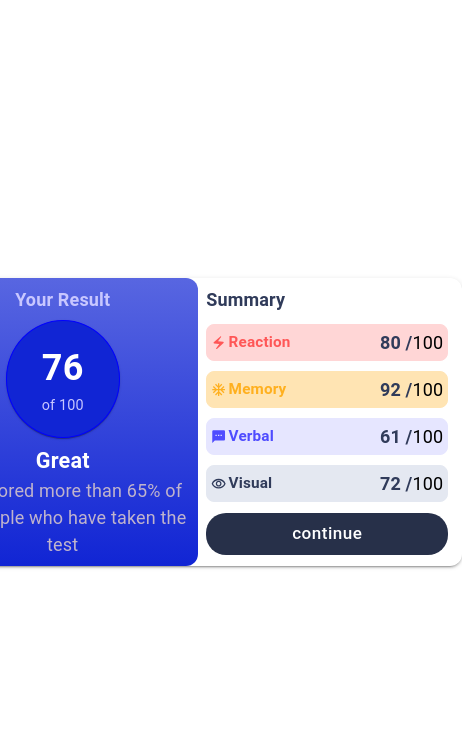
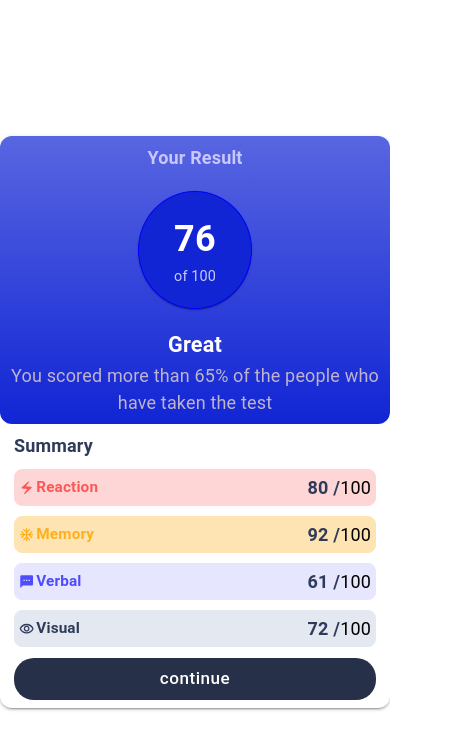
Before and after one commit to Bidhu1024/FM-ResultsPage, a React (Vite) app: page / in a window 390 px wide. Shown: the top 750 px of the page, 462 px wide, since content can reach past the window. Built offline with nearby package versions, Linux system fonts and the light colour scheme.

Commit message:
Completed

```diff
--- a/src/components/Main.jsx
+++ b/src/components/Main.jsx
@@ -1,47 +1,41 @@
-import { Box, Typography, Button, } from "@mui/material";
+import { Box, Typography, Button,  useMediaQuery, useTheme,IconButton } from "@mui/material";
 import ElectricBoltIcon from "@mui/icons-material/ElectricBolt";
 import AcUnitIcon from "@mui/icons-material/AcUnit";
 import TextsmsRoundedIcon from "@mui/icons-material/TextsmsRounded";
 import RemoveRedEyeOutlinedIcon from "@mui/icons-material/RemoveRedEyeOutlined";
- import useMediaQuery from '@mui/material/useMediaQuery';
-const Main = () => {
-  const Laptop = useMediaQuery('(min-width: 768px)');
-  return (
 
 
+const Main = () => {
+  const theme = useTheme();
+  const isMobile = useMediaQuery(theme.breakpoints.down('sm'));
 
+  return (
     <Box
     sx={{
-        width: {
-          lg:"100%",
-          md:'100%',
-          sm:'100%',
-        },
-        height: "100vh",
-        display: "flex",
-        justifyContent: "center",
-        alignItems: "center",
-        ...(Laptop && {
-          display:'flex',
-          width:'100%',
-          flexDirection:'column',
-          alignItems:'center'
-
-    }),
-
-
+      width: '100%',
+      height: '100vh',
+      display: 'flex',
+      justifyContent: 'center',
+      alignItems: 'center',
     }}
   >
-      <Box sx={{ display: "flex", boxShadow: 2, borderRadius: "12px" }}>
     <Box
       sx={{
-            display: "flex",
-            height: "16rem",
-            width: "15rem",
-            justifyContent: "center",
-            borderRadius: "12px",
+        display: 'flex',
+        flexDirection: isMobile ? 'column' : 'row',
+        boxShadow: 2,
+        borderRadius: '12px',
+      }}
+    >
+      <Box
+        sx={{
+          display: 'flex',
+          height: '16rem',
+          width: isMobile ? '100%' : '15rem',
+          justifyContent: 'center',
+          borderRadius: '12px',
           background:
-              "linear-gradient(to bottom, rgba(17, 37, 212,0.7) 0%, rgba(17, 37, 212,1) 100%)",
+            'linear-gradient(to bottom, rgba(17, 37, 212,0.7) 0%, rgba(17, 37, 212,1) 100%)',
         }}
       >
        <Box
@@ -105,12 +99,13 @@
           </Box>
         </Box>
       </Box>
+
       <Box
         sx={{
-            width: "15rem",
-            marginLeft: "-0.3rem",
-            background: "hsl(0, 0%, 100%)",
-            zIndex: "-1",
+          width: isMobile ? '100%' : '15rem',
+          marginLeft: isMobile ? '0' : '-0.3rem',
+          background: 'hsl(0, 0%, 100%)',
+          zIndex: '-1',
         }}
       >
            <Box
@@ -256,12 +251,15 @@
                 padding: "4px 4px",
                 borderRadius: "8px",
                 alignItems: "center",
-                  background:'hsl(224, 30%, 92%)'
+                background: "hsl(224, 30%, 92%)",
               }}
             >
               <Box sx={{ display: "flex", alignItems: "center", gap: "2px" }}>
                 {" "}
-                  <RemoveRedEyeOutlinedIcon  sx={{ fontSize: ".85rem", color: "hsl(224, 30%, 27%)" }} /> <Typography
+                <RemoveRedEyeOutlinedIcon
+                  sx={{ fontSize: ".85rem", color: "hsl(224, 30%, 27%)" }}
+                />{" "}
+                <Typography
                   color="hsl(224, 30%, 27%)"
                   fontSize={".85rem"}
                   fontWeight={"600"}
@@ -285,19 +283,16 @@
           <Box sx={{ mt: "2.5rem" }}>
             <Button
               sx={{
-                  backgroundColor: "hsl(224, 30%, 22%)",
                 width: "100%",
                 borderRadius: "20px",
                 textTransform: "lowercase",
+                backgroundColor: "hsl(224, 30%, 22%)",
                 color: "white",
                 fontSize: ".95rem",
-
-                  "hover":{
-                    backgroundColor: 'lightblue',
-                    color:'white',
-                    cursor:'pointer',
-
-                  }
+                cursor: "pointer",
+                "&:hover": {
+                  backgroundColor: "hsl(224, 30%, 32%)",
+                },
               }}
             >
               Continue
```
Lines whose indentation alone changed are shown as unchanged.
